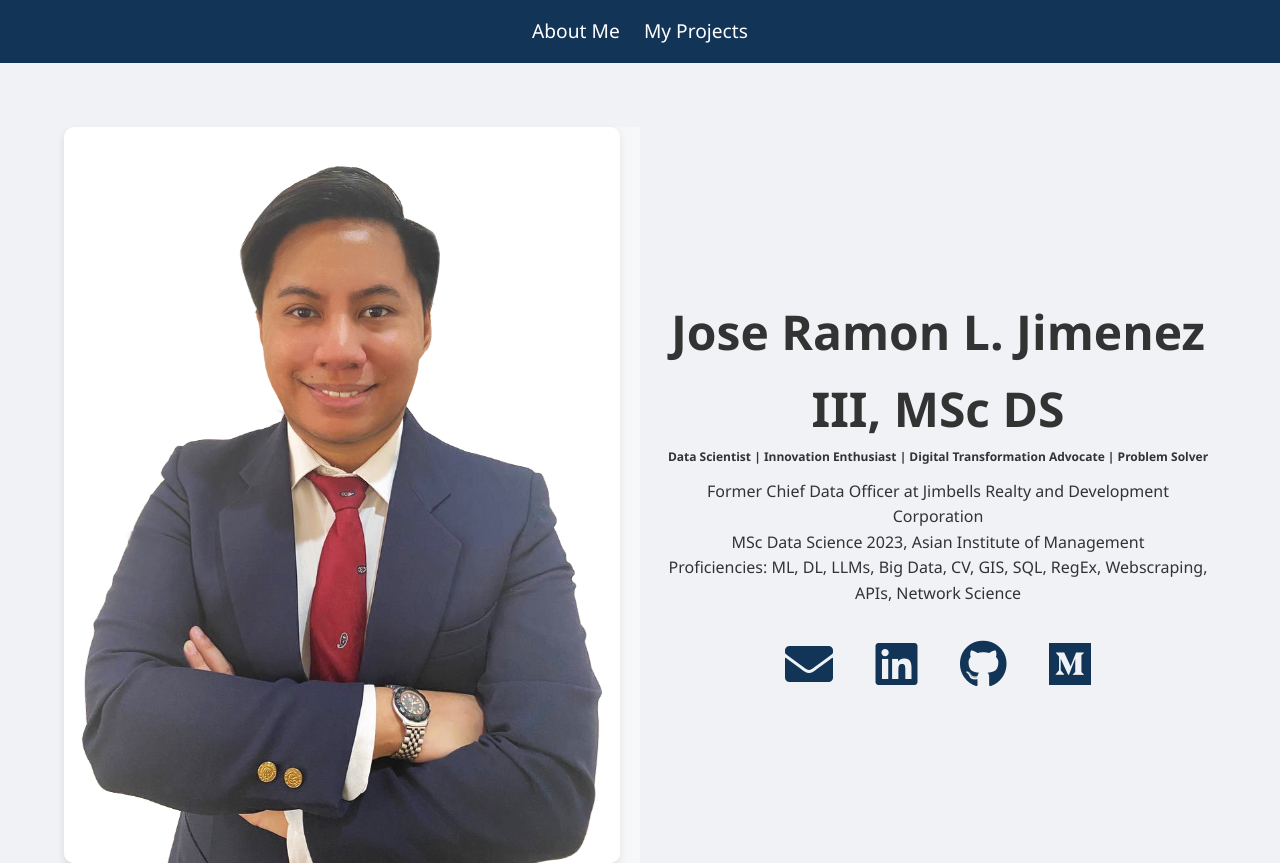
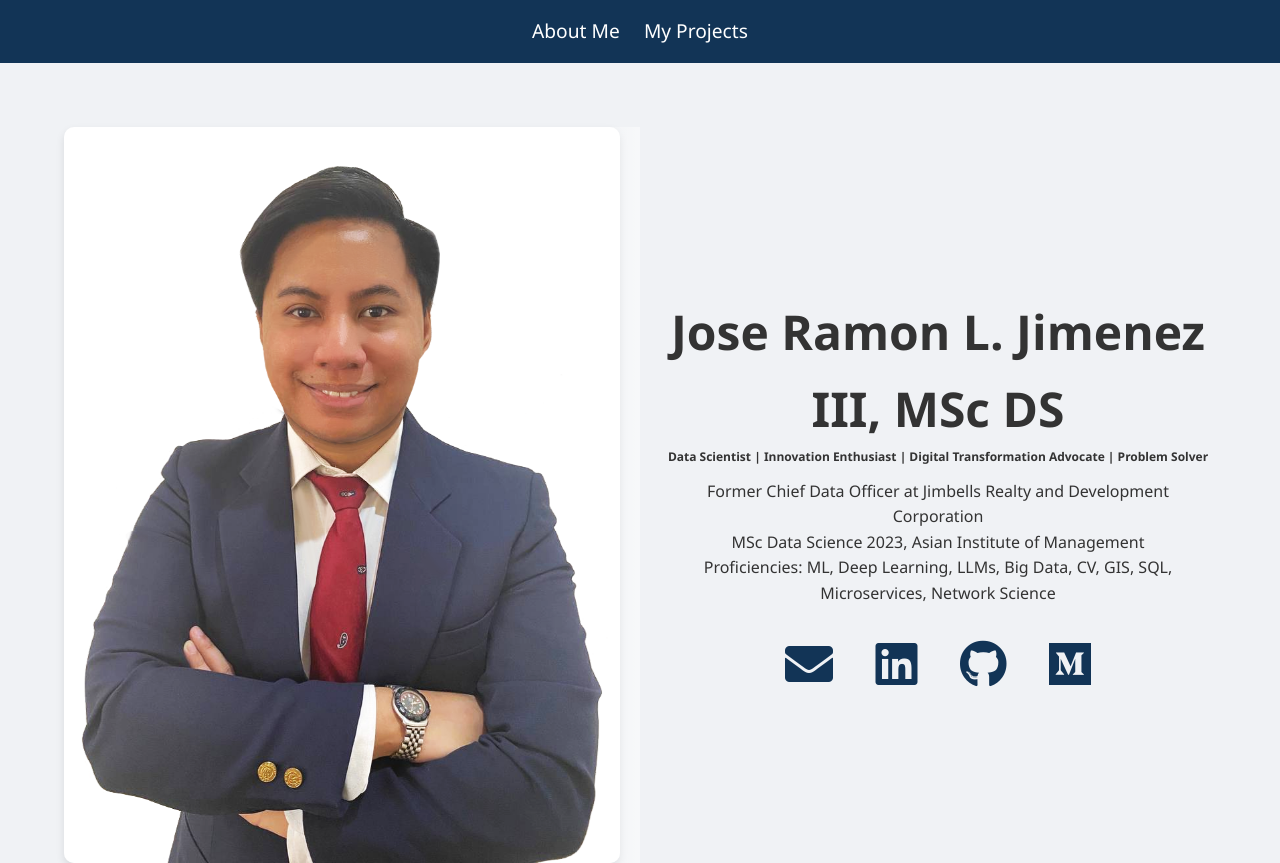
Before and after one commit to JiggyJimenez/jiggyjimenez.github.io, a plain HTML site: page index.html in a window 1280 px wide. Shown: the top 863 px of the page. Drawn offline with Linux system fonts and the light colour scheme.

Commit message:
Update index.html

```diff
--- a/index.html
+++ b/index.html
@@ -25,7 +25,7 @@
                 <h2>Data Scientist | Innovation Enthusiast | Digital Transformation Advocate | Problem Solver</h2>
                 <p>Former Chief Data Officer at Jimbells Realty and Development Corporation</p>
                 <p>MSc Data Science 2023, Asian Institute of Management</p>
-                <p>Proficiencies: ML, DL, LLMs, Big Data, CV, GIS, SQL, RegEx, Webscraping, APIs, Network Science</p>
+                <p>Proficiencies: ML, Deep Learning, LLMs, Big Data, CV, GIS, SQL, Microservices, Network Science</p>
                 <div class="contact-info">
                     <a href="mailto:jrljimenez3@gmail.com"><i class="fas fa-envelope"></i></a>
                     <a href="https://www.linkedin.com/in/jose-ramon-jimenez-iii/" target="_blank"><i class="fab fa-linkedin"></i></a>
```
